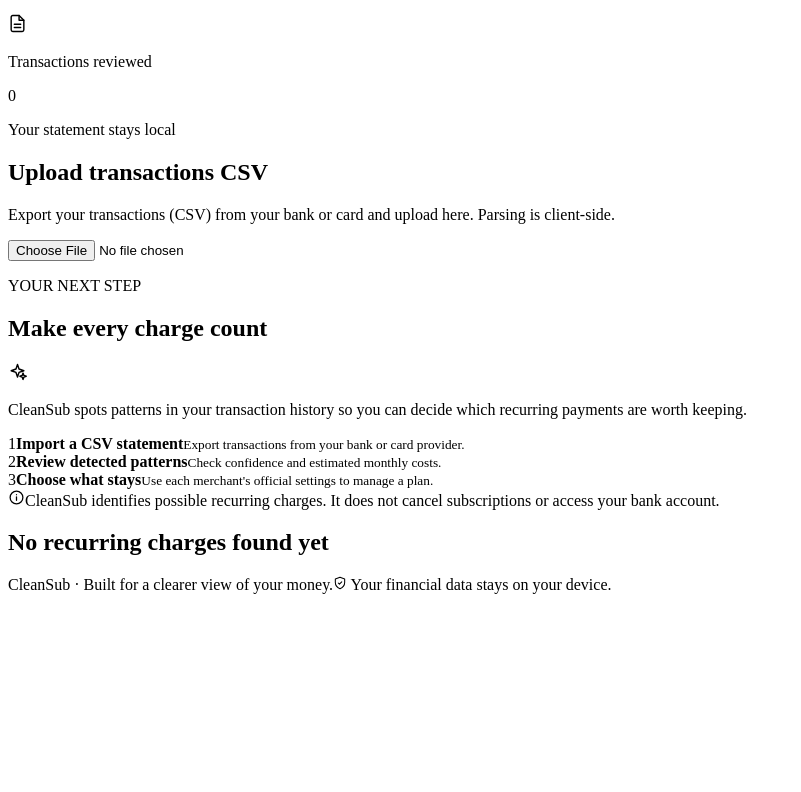
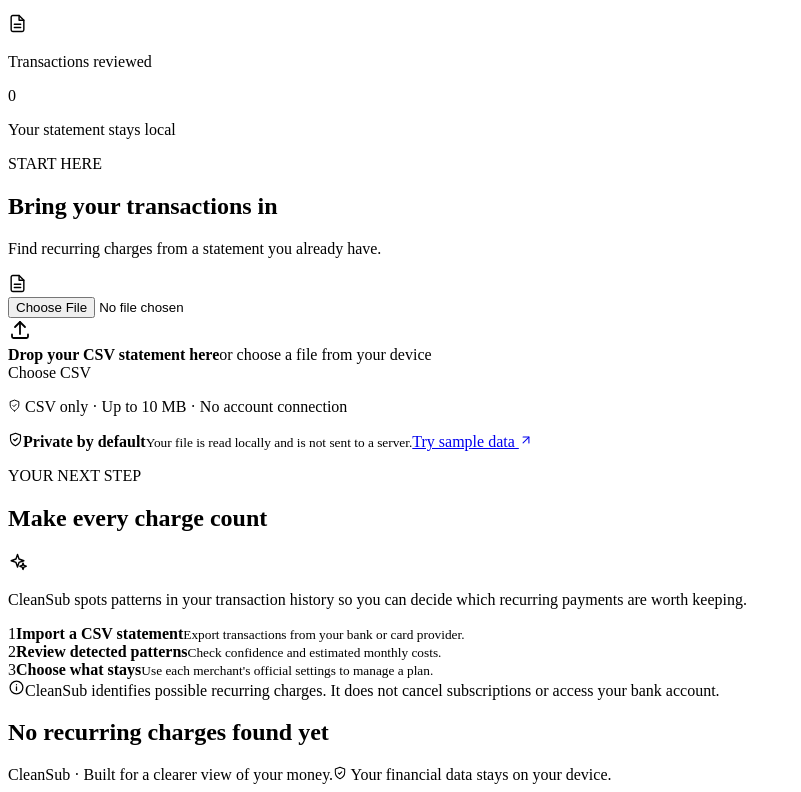
Before and after one commit to blksapphire/cleansub, a React (Vite) app: page / in a window 1280 px wide. Shown: the part 892-1684 px from the top of the page, without its empty margins (0-801 px from the left). Before the commit the page ends 1494 px from the top, so only its background shows below. Built offline with nearby package versions, Linux system fonts and the light colour scheme; the HTML template or start-up script is replaced by a standard one.

Commit message:
Redesign CSV import with drag and drop and privacy feedback

```diff
--- a/src/pages/Upload.jsx
+++ b/src/pages/Upload.jsx
@@ -1,48 +1,160 @@
-import React, { useState } from 'react';
+import React, { useRef, useState } from 'react';
 import Papa from 'papaparse';
 import { parseTransactions, detectRecurring } from '../lib/parser';
+import Icon from '../Icon';
+
+const MAX_FILE_SIZE = 10 * 1024 * 1024;
+const sampleCsv = 'data:text/csv;charset=utf-8,Date%2CDescription%2CAmount%0A2026-01-10%2CNetflix%2C15.99%0A2026-02-10%2CNetflix%2C15.99%0A2026-03-10%2CNetflix%2C15.99%0A2026-01-05%2CSpotify%2C10.99%0A2026-02-05%2CSpotify%2C10.99%0A2026-03-05%2CSpotify%2C10.99%0A2026-02-18%2CGrocery%20Store%2C54.20';
 
 export default function Upload({ onResult }) {
-  const [error, setError] = useState(null);
-  const [preview, setPreview] = useState(null);
+  const inputRef = useRef(null);
+  const [error, setError] = useState('');
+  const [isDragging, setIsDragging] = useState(false);
+  const [isLoading, setIsLoading] = useState(false);
+  const [preview, setPreview] = useState([]);
+  const [importInfo, setImportInfo] = useState(null);
 
-  function handleFile(e) {
-    setError(null);
-    const f = e.target.files[0];
-    if (!f) return;
+  function processFile(file) {
+    if (!file) return;
+    setError('');
+    setImportInfo(null);
+    setPreview([]);
+
+    if (!file.name.toLowerCase().endsWith('.csv') && file.type !== 'text/csv') {
+      setError('Please choose a CSV file exported from your bank or card provider.');
+      return;
+    }
+    if (file.size > MAX_FILE_SIZE) {
+      setError('That file is larger than 10 MB. Export a smaller date range and try again.');
+      return;
+    }
+    if (file.size === 0) {
+      setError('This file is empty. Choose a CSV with transaction rows.');
+      return;
+    }
+
+    setIsLoading(true);
     const reader = new FileReader();
+
+    reader.onerror = () => {
+      setError('We could not read that file. Please try selecting it again.');
+      setIsLoading(false);
+    };
+
     reader.onload = () => {
-      const txt = reader.result;
-      const parsed = Papa.parse(txt, { header: true, skipEmptyLines: true });
       try {
-        const tx = parseTransactions(parsed.data);
-        setPreview(tx.slice(0, 10));
-        const subs = detectRecurring(tx);
-        onResult(subs);
-      } catch (err) {
-        setError(String(err));
+        const parsed = Papa.parse(String(reader.result || ''), {
+          header: true,
+          skipEmptyLines: true,
+          transformHeader: (header) => header.trim(),
+        });
+
+        if (!parsed.data || parsed.data.length === 0) {
+          throw new Error('No transaction rows were found in this CSV.');
+        }
+
+        const transactions = parseTransactions(parsed.data);
+        if (!transactions.length) {
+          throw new Error('No usable transaction rows were found. Check your CSV columns and try again.');
+        }
+
+        const detected = detectRecurring(transactions);
+        setPreview(transactions.slice(0, 4));
+        setImportInfo({
+          fileName: file.name,
+          transactionCount: transactions.length,
+          detectedCount: detected.length,
+        });
+        onResult({
+          subscriptions: detected,
+          transactionCount: transactions.length,
+          fileName: file.name,
+        });
+      } catch (caughtError) {
+        setError(caughtError instanceof Error ? caughtError.message : 'We could not read this CSV. Check its format and try again.');
+      } finally {
+        setIsLoading(false);
       }
     };
-    reader.readAsText(f);
+
+    reader.readAsText(file);
+  }
+
+  function handleInputChange(event) {
+    const file = event.target.files && event.target.files[0];
+    processFile(file);
+    event.target.value = '';
+  }
+
+  function handleDrop(event) {
+    event.preventDefault();
+    setIsDragging(false);
+    processFile(event.dataTransfer.files && event.dataTransfer.files[0]);
   }
 
   return (
-    <div className="card">
-      <h2>Upload transactions CSV</h2>
-      <p>Export your transactions (CSV) from your bank or card and upload here. Parsing is client-side.</p>
-      <input type="file" accept=".csv" onChange={handleFile} />
-      {error && <p style={{color:'red'}}>{error}</p>}
-      {preview && (
-        <>
-          <h3>Preview (first rows)</h3>
-          <table>
-            <thead><tr><th>Date</th><th>Payee</th><th>Amount</th></tr></thead>
-            <tbody>
-              {preview.map((r,i) => (<tr key={i}><td>{r.date}</td><td>{r.payee}</td><td>{r.amount}</td></tr>))}
-            </tbody>
-          </table>
-        </>
+    <section className="panel import-panel" id="import-panel">
+      <div className="panel-heading import-heading">
+        <div>
+          <p className="eyebrow">START HERE</p>
+          <h2>Bring your transactions in</h2>
+          <p className="panel-subtitle">Find recurring charges from a statement you already have.</p>
+        </div>
+        <span className="panel-icon import-panel-icon"><Icon name="file" size={19} /></span>
+      </div>
+
+      <div
+        className={'dropzone ' + (isDragging ? 'dragging' : '') + (isLoading ? ' uploading' : '')}
+        onDragEnter={(event) => { event.preventDefault(); setIsDragging(true); }}
+        onDragOver={(event) => event.preventDefault()}
+        onDragLeave={(event) => { if (!event.currentTarget.contains(event.relatedTarget)) setIsDragging(false); }}
+        onDrop={handleDrop}
+      >
+        <input ref={inputRef} id="statement-file" type="file" accept=".csv,text/csv" onChange={handleInputChange} className="visually-hidden" />
+        <div className="dropzone-icon"><Icon name={isLoading ? 'clock' : 'upload'} size={24} /></div>
+        <div className="dropzone-copy">
+          <strong>{isLoading ? 'Reading your statement…' : isDragging ? 'Drop your CSV to import' : 'Drop your CSV statement here'}</strong>
+          <span>{isLoading ? 'Everything is processed in your browser.' : 'or choose a file from your device'}</span>
+        </div>
+        <label className={'button button-secondary choose-file ' + (isLoading ? 'disabled' : '')} htmlFor="statement-file">
+          {isLoading ? 'Please wait…' : 'Choose CSV'}
+        </label>
+        <p className="file-constraints"><Icon name="shield" size={13} /> CSV only <span>·</span> Up to 10 MB <span>·</span> No account connection</p>
+      </div>
+
+      {error && (
+        <div className="feedback-message error-message" role="alert">
+          <Icon name="close" size={17} /><span>{error}</span>
+        </div>
       )}
-    </div>
+
+      {importInfo && (
+        <div className="feedback-message success-message" role="status">
+          <Icon name="check" size={17} />
+          <span><strong>Import complete.</strong> {importInfo.transactionCount} transactions reviewed; {importInfo.detectedCount} potential recurring {importInfo.detectedCount === 1 ? 'charge' : 'charges'} found.</span>
+        </div>
+      )}
+
+      {preview.length > 0 && (
+        <div className="preview-block">
+          <div className="preview-heading"><div><strong>Quick preview</strong><span>First {preview.length} transaction rows</span></div><span className="preview-file"><Icon name="file" size={14} />{importInfo ? importInfo.fileName : 'CSV file'}</span></div>
+          <div className="preview-table-wrap">
+            <table className="data-table preview-table">
+              <thead><tr><th>Date</th><th>Description</th><th className="align-right">Amount</th></tr></thead>
+              <tbody>
+                {preview.map((row, index) => (
+                  <tr key={index}><td>{row.date || '—'}</td><td>{row.payee}</td><td className="align-right">{Number(row.amount).toLocaleString('en-US', { maximumFractionDigits: 2 })}</td></tr>
+                ))}
+              </tbody>
+            </table>
+          </div>
+        </div>
+      )}
+
+      <div className="import-footer">
+        <span><Icon name="shield" size={15} /><span><strong>Private by default</strong><small>Your file is read locally and is not sent to a server.</small></span></span>
+        <a href={sampleCsv} download="cleansub-sample.csv" className="sample-link">Try sample data <Icon name="arrow" size={14} /></a>
+      </div>
+    </section>
   );
 }
```
